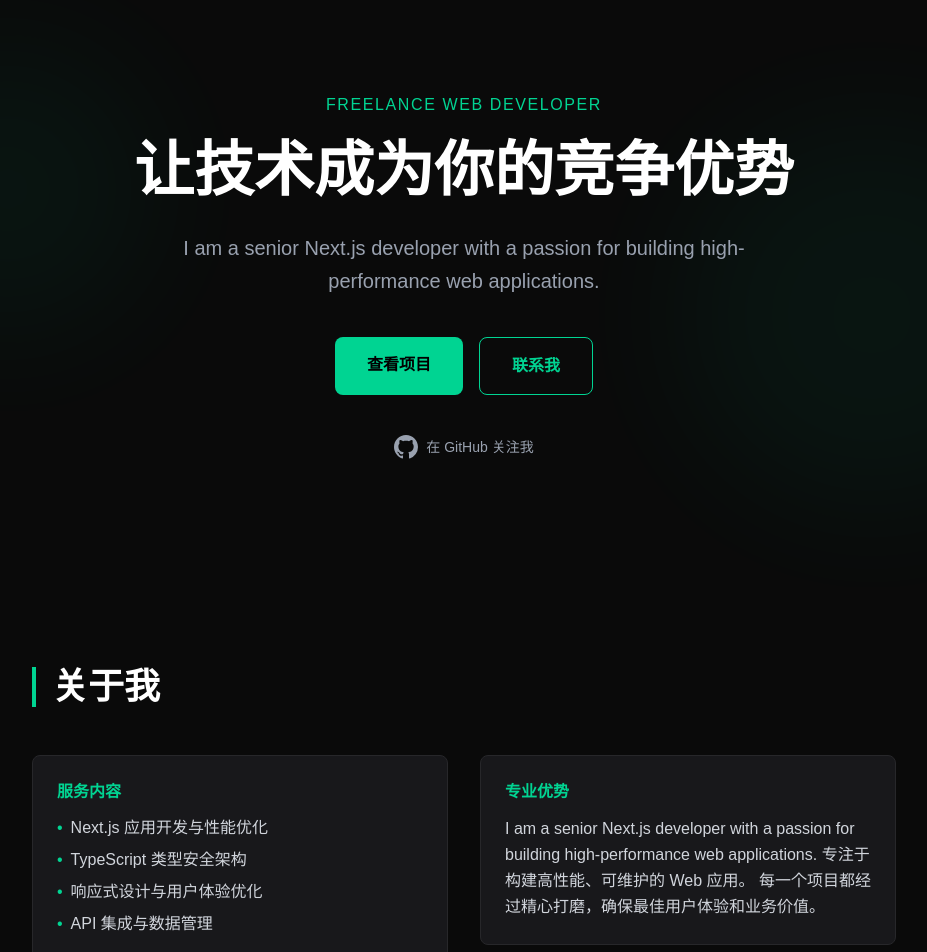
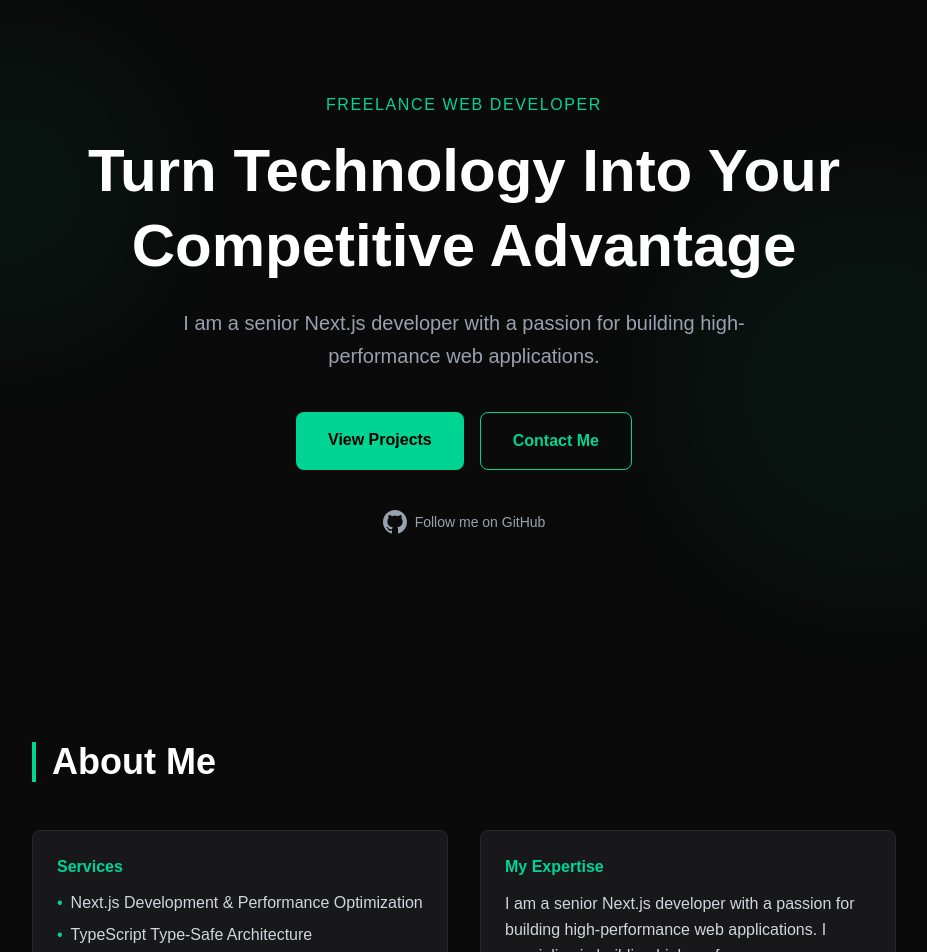
Before and after one commit to AmeerAlkholany/portfolio, a Next.js app: page / in a window 1280 px wide. Shown: the part 100-1052 px from the top of the page, without its empty margins (176-1103 px from the left). Built offline with nearby package versions, Linux system fonts and the light colour scheme.

Commit message:
chore: translate all Chinese text to English

```diff
--- a/app/components/about.tsx
+++ b/app/components/about.tsx
@@ -7,30 +7,30 @@ export default function About() {
       <div className="max-w-4xl mx-auto px-4">
         <ScrollReveal className="mb-12">
           <h2 className="text-3xl md:text-4xl font-bold text-white mb-6 border-l-4 border-emerald-400 pl-4">
-            关于我
+            About Me
           </h2>
         </ScrollReveal>
 
         <div className="grid md:grid-cols-2 gap-8">
           <ScrollReveal delay={0.1}>
             <div className="bg-zinc-900 rounded-lg p-6 border border-zinc-800">
-              <h3 className="text-emerald-400 font-semibold mb-3">服务内容</h3>
+              <h3 className="text-emerald-400 font-semibold mb-3">Services</h3>
               <ul className="space-y-2 text-gray-300">
                 <li className="flex items-start gap-2">
                   <span className="text-emerald-400">•</span>
-                  <span>Next.js 应用开发与性能优化</span>
+                  <span>Next.js Development & Performance Optimization</span>
                 </li>
                 <li className="flex items-start gap-2">
                   <span className="text-emerald-400">•</span>
-                  <span>TypeScript 类型安全架构</span>
+                  <span>TypeScript Type-Safe Architecture</span>
                 </li>
                 <li className="flex items-start gap-2">
                   <span className="text-emerald-400">•</span>
-                  <span>响应式设计与用户体验优化</span>
+                  <span>Responsive Design & UX Optimization</span>
                 </li>
                 <li className="flex items-start gap-2">
                   <span className="text-emerald-400">•</span>
-                  <span>API 集成与数据管理</span>
+                  <span>API Integration & Data Management</span>
                 </li>
               </ul>
             </div>
@@ -38,10 +38,10 @@ export default function About() {
 
           <ScrollReveal delay={0.2}>
             <div className="bg-zinc-900 rounded-lg p-6 border border-zinc-800">
-              <h3 className="text-emerald-400 font-semibold mb-3">专业优势</h3>
+              <h3 className="text-emerald-400 font-semibold mb-3">My Expertise</h3>
               <p className="text-gray-300 leading-relaxed">
-                {siteConfig.bio} 专注于构建高性能、可维护的 Web 应用。
-                每一个项目都经过精心打磨，确保最佳用户体验和业务价值。
+                {siteConfig.bio} I specialize in building high-performance, maintainable web applications.
+                Every project is carefully crafted to ensure the best user experience and business value.
               </p>
             </div>
           </ScrollReveal>
--- a/app/components/contact.tsx
+++ b/app/components/contact.tsx
@@ -7,14 +7,14 @@ export default function Contact() {
       <div className="max-w-4xl mx-auto px-4">
         <ScrollReveal>
           <h2 className="text-3xl md:text-4xl font-bold text-white mb-8 border-l-4 border-emerald-400 pl-4">
-            联系我
+            Contact
           </h2>
         </ScrollReveal>
 
         <ScrollReveal delay={0.1}>
           <div className="grid md:grid-cols-2 gap-8">
             <div className="bg-zinc-900 rounded-lg p-6 border border-zinc-800">
-              <h3 className="text-emerald-400 font-semibold mb-4">联系方式</h3>
+              <h3 className="text-emerald-400 font-semibold mb-4">Get in Touch</h3>
               <div className="space-y-3">
                 {siteConfig.email && (
                   <a
@@ -41,7 +41,7 @@ export default function Contact() {
             </div>
 
             <div className="bg-zinc-900 rounded-lg p-6 border border-zinc-800">
-              <h3 className="text-emerald-400 font-semibold mb-4">社交媒体</h3>
+              <h3 className="text-emerald-400 font-semibold mb-4">Social Links</h3>
               <div className="flex gap-4">
                 {siteConfig.github && (
                   <a
--- a/app/components/footer.tsx
+++ b/app/components/footer.tsx
@@ -8,7 +8,7 @@ export default function Footer() {
       <div className="max-w-4xl mx-auto px-4 text-center">
         <ScrollReveal delay={0.1}>
           <p className="text-sm text-gray-400 mb-4">
-            © {year} Ameer Al.kholany · 用代码创造价值
+            © {year} Ameer Al.kholany · Building value through code
           </p>
         </ScrollReveal>
 
--- a/app/components/hero.tsx
+++ b/app/components/hero.tsx
@@ -53,7 +53,7 @@ export default function Hero() {
           variants={itemVariants}
           className="text-4xl md:text-5xl lg:text-6xl font-bold text-white mb-6 leading-tight"
         >
-          让技术成为你的竞争优势
+          Turn Technology Into Your Competitive Advantage
         </motion.h1>
 
         <motion.p
@@ -71,13 +71,13 @@ export default function Hero() {
             href="#projects"
             className="px-8 py-4 bg-emerald-400 text-black font-semibold rounded-lg hover:bg-emerald-500 transition-colors duration-200 focus:outline-none focus:ring-2 focus:ring-emerald-400 focus:ring-offset-2 focus:ring-offset-black"
           >
-            查看项目
+            View Projects
           </Link>
           <Link
             href="#contact"
             className="px-8 py-4 border border-emerald-400 text-emerald-400 font-semibold rounded-lg hover:bg-emerald-400 hover:text-black transition-all duration-200 focus:outline-none focus:ring-2 focus:ring-emerald-400 focus:ring-offset-2 focus:ring-offset-black"
           >
-            联系我
+            Contact Me
           </Link>
         </motion.div>
 
@@ -99,7 +99,7 @@ export default function Hero() {
             >
               <path d="M12 0C5.37 0 0 5.37 0 12c0 5.31 3.435 9.795 8.205 11.385.6.105.825-.255.825-.57 0-.285-.015-1.23-.015-2.235-3.015.555-3.795-.735-4.035-1.41-.135-.345-.72-1.41-1.23-1.695-.42-.225-1.02-.78-.015-.795.945-.015 1.62.87 1.845 1.23 1.08 1.815 2.805 1.305 3.495.99.105-.78.42-1.305.765-1.605-2.67-.3-5.46-1.335-5.46-5.925 0-1.305.465-2.385 1.23-3.225-.12-.3-.54-1.53.12-3.18 0 0 1.005-.315 3.3 1.23.96-.27 1.98-.405 3-.405s2.04.135 3 .405c2.295-1.56 3.3-1.23 3.3-1.23.66 1.65.24 2.88.12 3.18.765.84 1.23 1.905 1.23 3.225 0 4.605-2.805 5.625-5.475 5.925.435.375.81 1.095.81 2.22 0 1.605-.015 2.895-.015 3.3 0 .315.225.69.825.57A12.02 12.02 0 0024 12c0-6.63-5.37-12-12-12z" />
             </svg>
-            <span className="text-sm">在 GitHub 关注我</span>
+            <span className="text-sm">Follow me on GitHub</span>
           </a>
         </motion.div>
       </motion.div>
--- a/app/components/skills.tsx
+++ b/app/components/skills.tsx
@@ -10,9 +10,9 @@ export default function Skills() {
       <div className="max-w-4xl mx-auto px-4">
         <ScrollReveal className="mb-12">
           <h2 className="text-3xl md:text-4xl font-bold text-white mb-4 border-l-4 border-emerald-400 pl-4">
-            技能栈
+            Skills
           </h2>
-          <p className="text-gray-400">持续学习，精进技术，交付优质代码</p>
+          <p className="text-gray-400">Continuously learning, refining skills, delivering quality code</p>
         </ScrollReveal>
 
         <ScrollReveal delay={0.1}>
```
